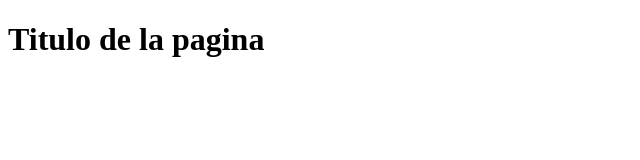
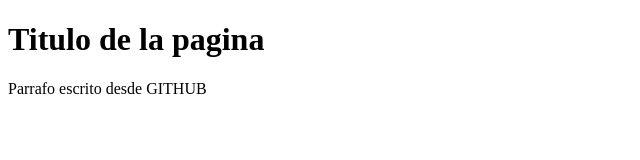
Before and after one commit to cimarsp/Proyecto-web-empresa-C, a plain HTML site: page index.html in a window 1280 px wide. Shown: the whole page, without its empty margins (0-640 px from the left). Drawn offline with Linux system fonts and the light colour scheme.

Commit message:
Update index.html

```diff
--- a/index.html
+++ b/index.html
@@ -7,5 +7,6 @@
 </head>
 <body>
     <h1>Titulo de la pagina</h1>
+    <p>Parrafo escrito desde GITHUB</p>
 </body>
 </html>
```
